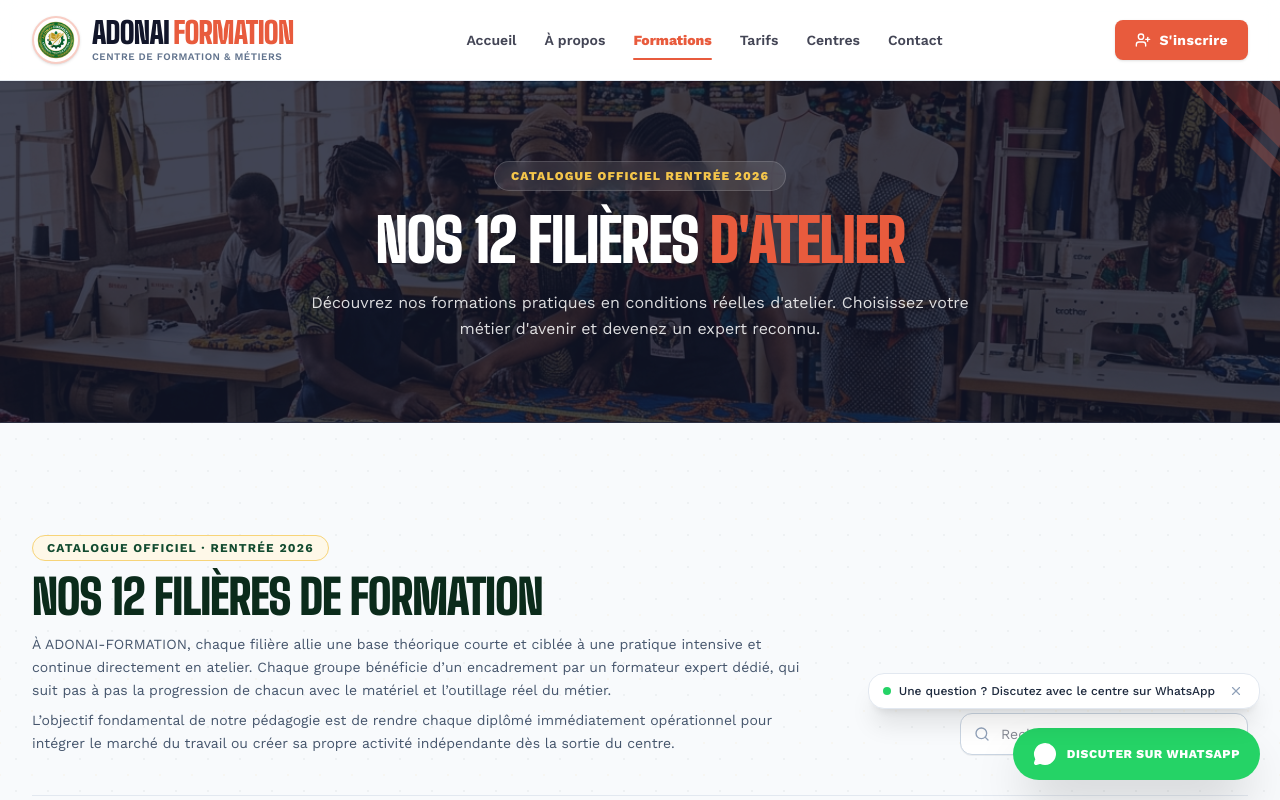
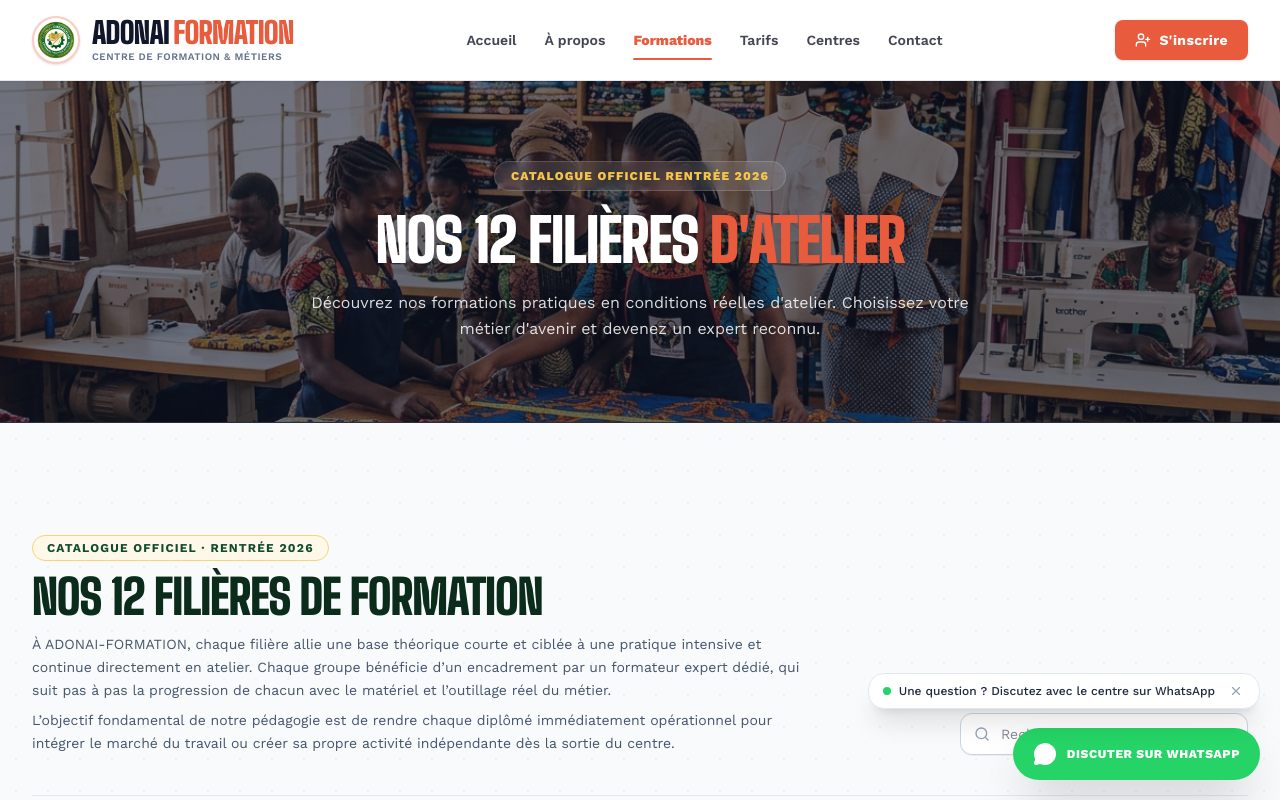
Before and after one commit to olabrayane5-stack/adonai-formation, a React (Vite) app: page / in a window 1280 px wide. Both pictures are taken after a click on the button "Formations". Shown: the top 800 px of the page. Built offline with nearby package versions, Linux system fonts and the light colour scheme.

Commit message:
Increase opacity of background images in App component

```diff
--- a/src/App.tsx
+++ b/src/App.tsx
@@ -109,7 +109,7 @@ export default function App() {
           <div>
             {/* Bandeau d'en-tête de page bleu marine quasi noir #12162A avec photo à faible opacité et triangles corail */}
             <div className="relative bg-[#12162A] text-white py-20 px-4 sm:px-6 lg:px-8 overflow-hidden border-b border-white/10">
-              <div className="absolute inset-0 opacity-20 pointer-events-none">
+              <div className="absolute inset-0 opacity-40 pointer-events-none">
                 <img
                   src={IMAGES.workshopCouture}
                   alt="Ambiance atelier ADONAI-FORMATION"
@@ -148,7 +148,7 @@ export default function App() {
           <div>
             {/* Bandeau d'en-tête bleu marine quasi noir #12162A avec photo et motif corail */}
             <div className="relative bg-[#12162A] text-white py-20 px-4 sm:px-6 lg:px-8 overflow-hidden border-b border-white/10">
-              <div className="absolute inset-0 opacity-15 pointer-events-none">
+              <div className="absolute inset-0 opacity-40 pointer-events-none">
                 <img
                   src={IMAGES.heroBrightStudents}
                   alt="Étudiants ADONAI-FORMATION"
@@ -186,7 +186,7 @@ export default function App() {
           <div>
             {/* Bandeau d'en-tête de page bleu marine quasi noir #12162A avec triangles corail */}
             <div className="relative bg-[#12162A] text-white py-20 px-4 sm:px-6 lg:px-8 overflow-hidden border-b border-white/10">
-              <div className="absolute inset-0 opacity-15 pointer-events-none">
+              <div className="absolute inset-0 opacity-40 pointer-events-none">
                 <img
                   src={IMAGES.centerPortoNovo}
                   alt="Campus ADONAI-FORMATION"
@@ -220,7 +220,7 @@ export default function App() {
         {currentPage === 'inscription' && (
           <div>
             <div className="relative bg-[#12162A] text-white py-20 px-4 sm:px-6 lg:px-8 overflow-hidden border-b border-white/10">
-              <div className="absolute inset-0 opacity-15 pointer-events-none">
+              <div className="absolute inset-0 opacity-40 pointer-events-none">
                 <img
                   src={IMAGES.trainerMentor}
                   alt="Apprenants et encadrement ADONAI-FORMATION"
```
